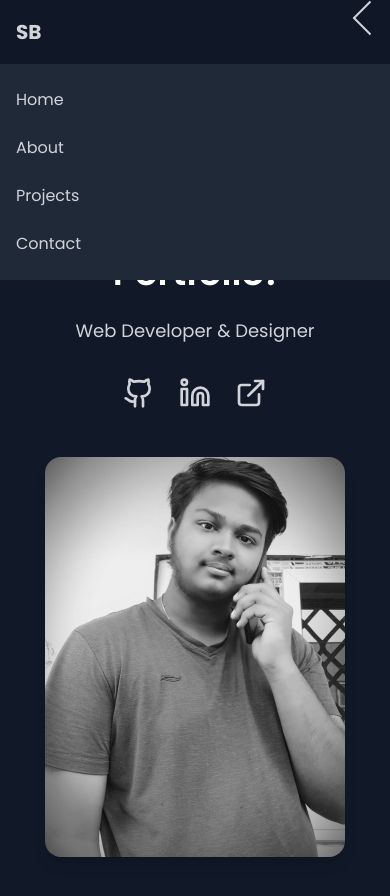
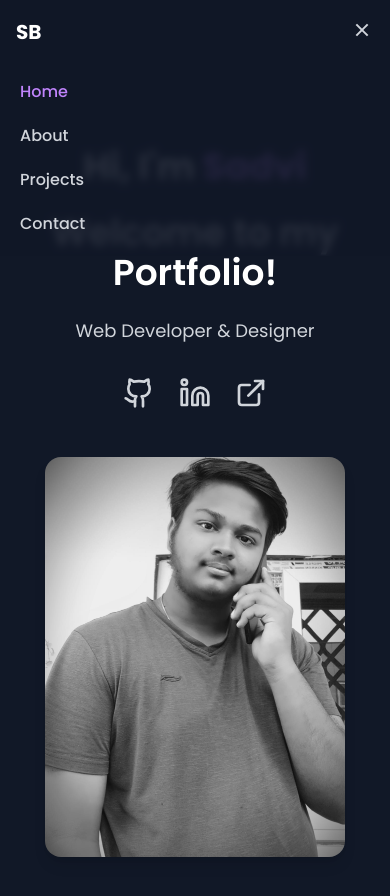
Before and after one commit to Sadvi2004/SadviPortfolio, a React (Vite) app: page / in a window 390 px wide. Both pictures are taken after a click on the button "Open main menu". Shown: the top 896 px of the page. Built offline with nearby package versions, Linux system fonts and the light colour scheme.

Commit message:
refactor Navbar component for improved layout and mobile menu accessibility

```diff
--- a/src/components/Navbar.tsx
+++ b/src/components/Navbar.tsx
@@ -9,12 +9,10 @@ const Navbar = () => {
     <nav className="fixed w-full bg-gray-900/90 backdrop-blur-sm z-50">
       <div className="max-w-7xl mx-auto px-4 sm:px-6 lg:px-8">
         <div className="flex items-center justify-between h-16">
-          <NavLink to="/" className="text-xl font-bold text-gray-300">
-            SB
-          </NavLink>
+          <NavLink to="/" className="text-xl font-bold">SB</NavLink>
 
-          {/* Desktop Menu */}
-          <div className="hidden md:flex space-x-8">
+          <div className="hidden md:block">
+            <div className="flex items-center space-x-8">
               {['Home', 'About', 'Projects', 'Contact'].map((item) => (
                 <NavLink
                   key={item}
@@ -28,48 +26,57 @@ const Navbar = () => {
                 </NavLink>
               ))}
             </div>
+          </div>
 
-          {/* Mobile Menu Button */}
           <div className="md:hidden">
             <button
               onClick={() => setIsOpen(!isOpen)}
-              className="text-gray-300 hover:text-white focus:outline-none"
+              className="text-gray-300 hover:text-white relative focus:outline-none"
+              style={{ width: '24px', height: '24px' }}
             >
               <span className="sr-only">Open main menu</span>
-              {/* Hamburger Menu Icon */}
-              <motion.div className="relative w-6 h-6">
+              <motion.div
+                className="absolute w-4 transform -translate-x-1/2 -translate-y-1/2 left-1/2 top-1/2"
+              >
                 <span
-                  className={`absolute block h-0.5 w-full bg-current transform transition duration-500 ease-in-out ${isOpen ? 'rotate-45 translate-y-2' : '-translate-y-1.5'
+                  aria-hidden="true"
+                  className={`block absolute h-0.5 w-4 bg-current transform transition duration-500 ease-in-out ${isOpen ? 'rotate-45' : '-translate-y-1.5'
                     }`}
-                />
+                ></span>
                 <span
-                  className={`absolute block h-0.5 w-full bg-current transform transition duration-500 ease-in-out ${isOpen ? 'opacity-0' : 'opacity-100'
+                  aria-hidden="true"
+                  className={`block absolute h-0.5 w-4 bg-current transform transition duration-500 ease-in-out ${isOpen ? 'opacity-0' : 'opacity-100'
                     }`}
-                />
+                ></span>
                 <span
-                  className={`absolute block h-0.5 w-full bg-current transform transition duration-500 ease-in-out ${isOpen ? '-rotate-45 -translate-y-2' : 'translate-y-1.5'
+                  aria-hidden="true"
+                  className={`block absolute h-0.5 w-4 bg-current transform transition duration-500 ease-in-out ${isOpen ? '-rotate-45' : 'translate-y-1.5'
                     }`}
-                />
+                ></span>
               </motion.div>
             </button>
           </div>
         </div>
       </div>
 
-      {/* Mobile Menu */}
       {isOpen && (
         <motion.div
-          initial={{ opacity: 0, y: -10 }}
+          initial={{ opacity: 0, y: -20 }}
           animate={{ opacity: 1, y: 0 }}
-          className="md:hidden bg-gray-800 py-4"
+          exit={{ opacity: 0, y: -20 }}
+          transition={{ duration: 0.3 }}
+          className="md:hidden"
         >
-          <div className="space-y-2">
+          <div className="px-2 pt-2 pb-3 space-y-1 sm:px-3">
             {['Home', 'About', 'Projects', 'Contact'].map((item) => (
               <NavLink
                 key={item}
                 to={item === 'Home' ? '/' : `/${item.toLowerCase()}`}
+                className={({ isActive }) =>
+                  `block px-3 py-2 rounded-md text-base font-medium hover:text-purple-400 transition-colors ${isActive ? 'text-purple-400' : 'text-gray-300'
+                  }`
+                }
                 onClick={() => setIsOpen(false)}
-                className="block px-4 py-2 text-gray-300 hover:text-purple-400 transition-colors"
               >
                 {item}
               </NavLink>
```
Lines whose indentation alone changed are shown as unchanged.
